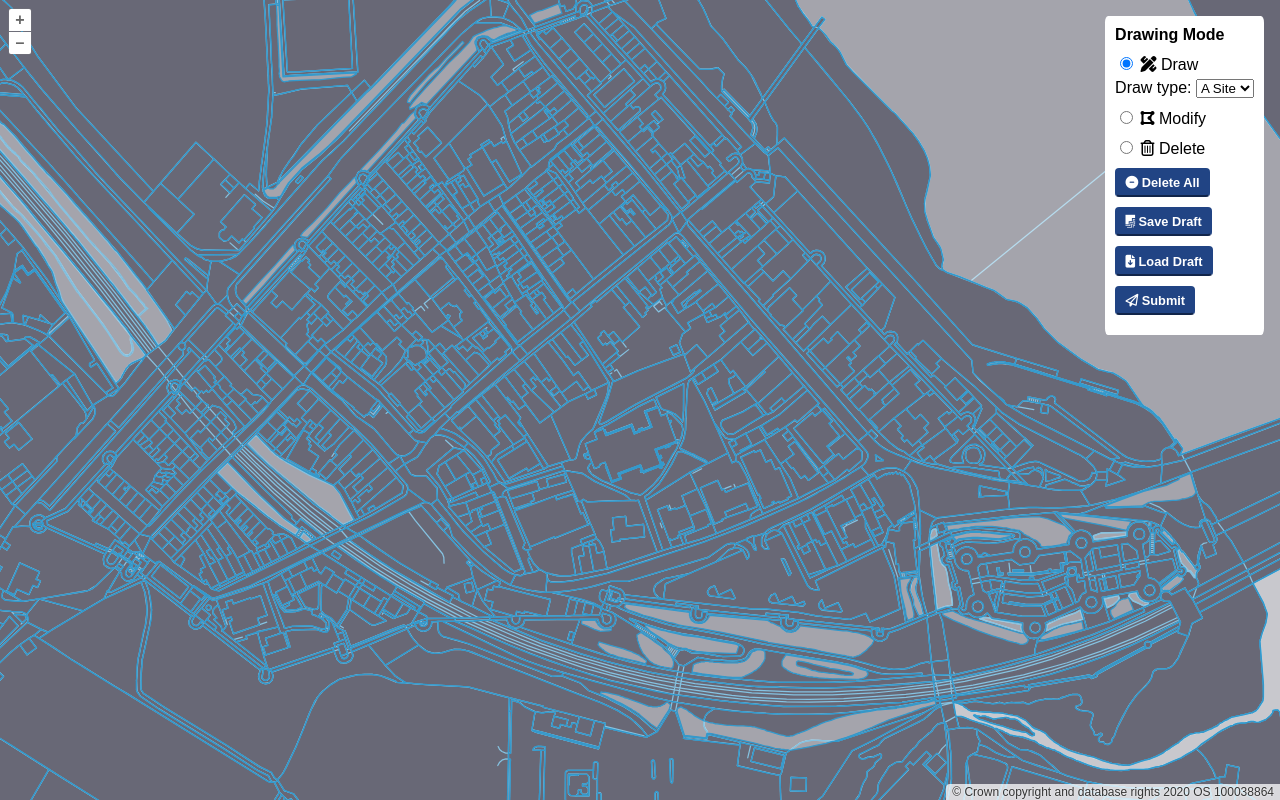
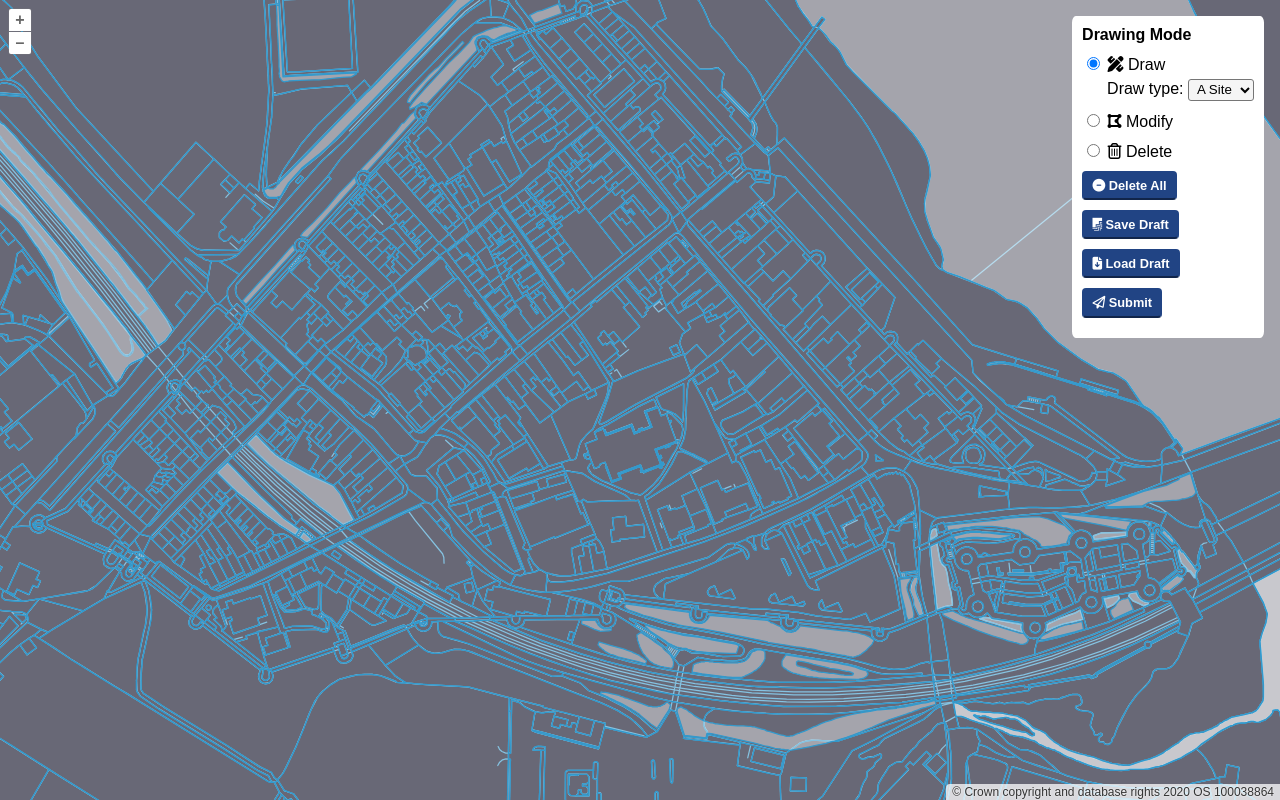
Before and after one commit to bluefoxtech/bluefox-draw-tool, a website built with webpack: page src/index.html in a window 1280 px wide. Built offline with nearby package versions, Linux system fonts and the light colour scheme; what ol-hashed would draw is missing.

Commit message:
add css to form group and drop down menu

```diff
--- a/src/main.css
+++ b/src/main.css
@@ -58,3 +58,13 @@ button:active {
   border-bottom: solid 2px  rgba(33, 68, 132, 1.0);
   box-shadow: 0 0 2px rgba(0, 0, 0, 0.30);
 }
+
+#draw-type {
+  background-color:whitesmoke;
+  padding: 0.1em 0.3em;
+  border-radius: 3px;
+}
+
+.form-group {
+  padding-left: 25px;
+}
```
